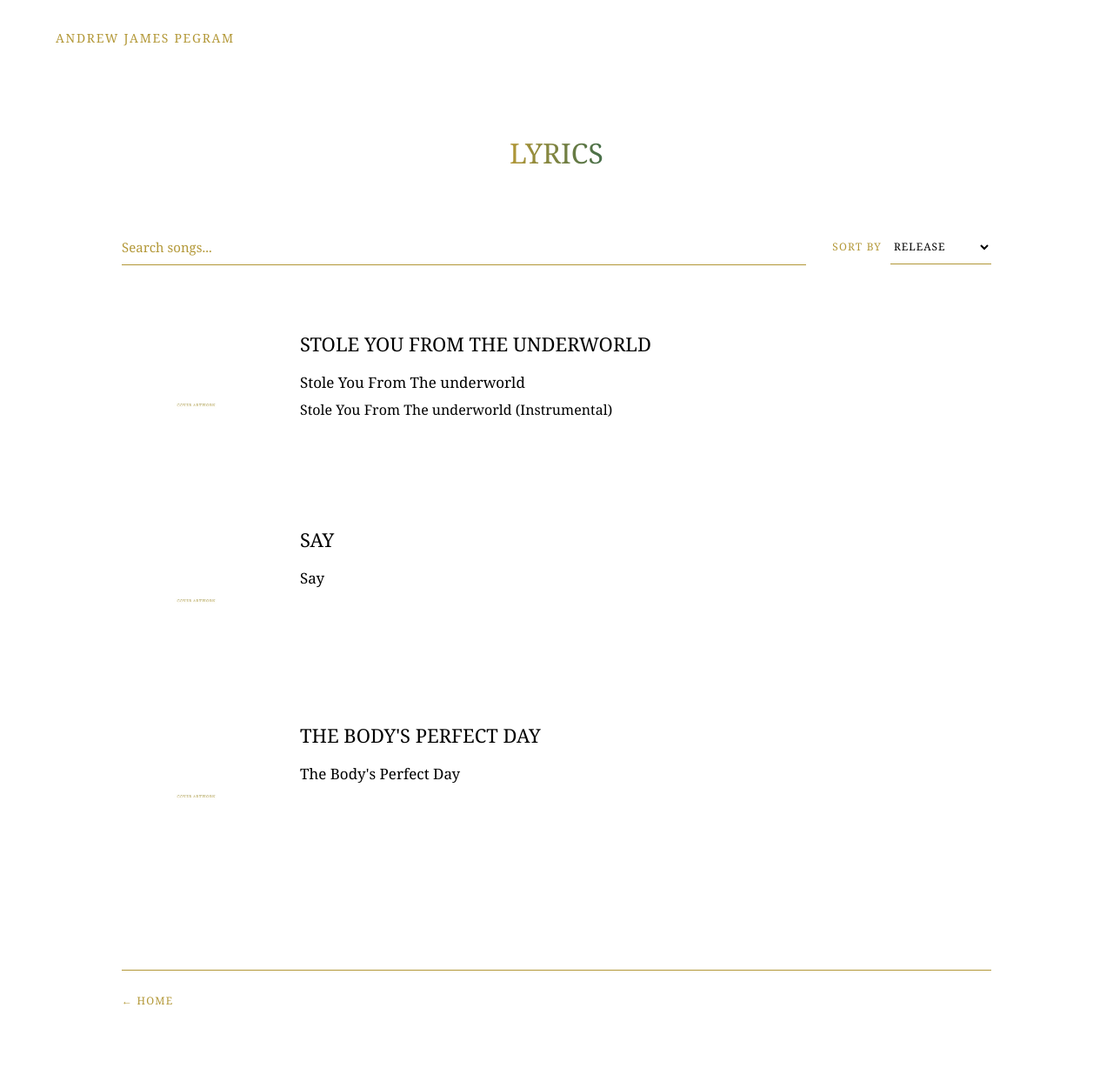
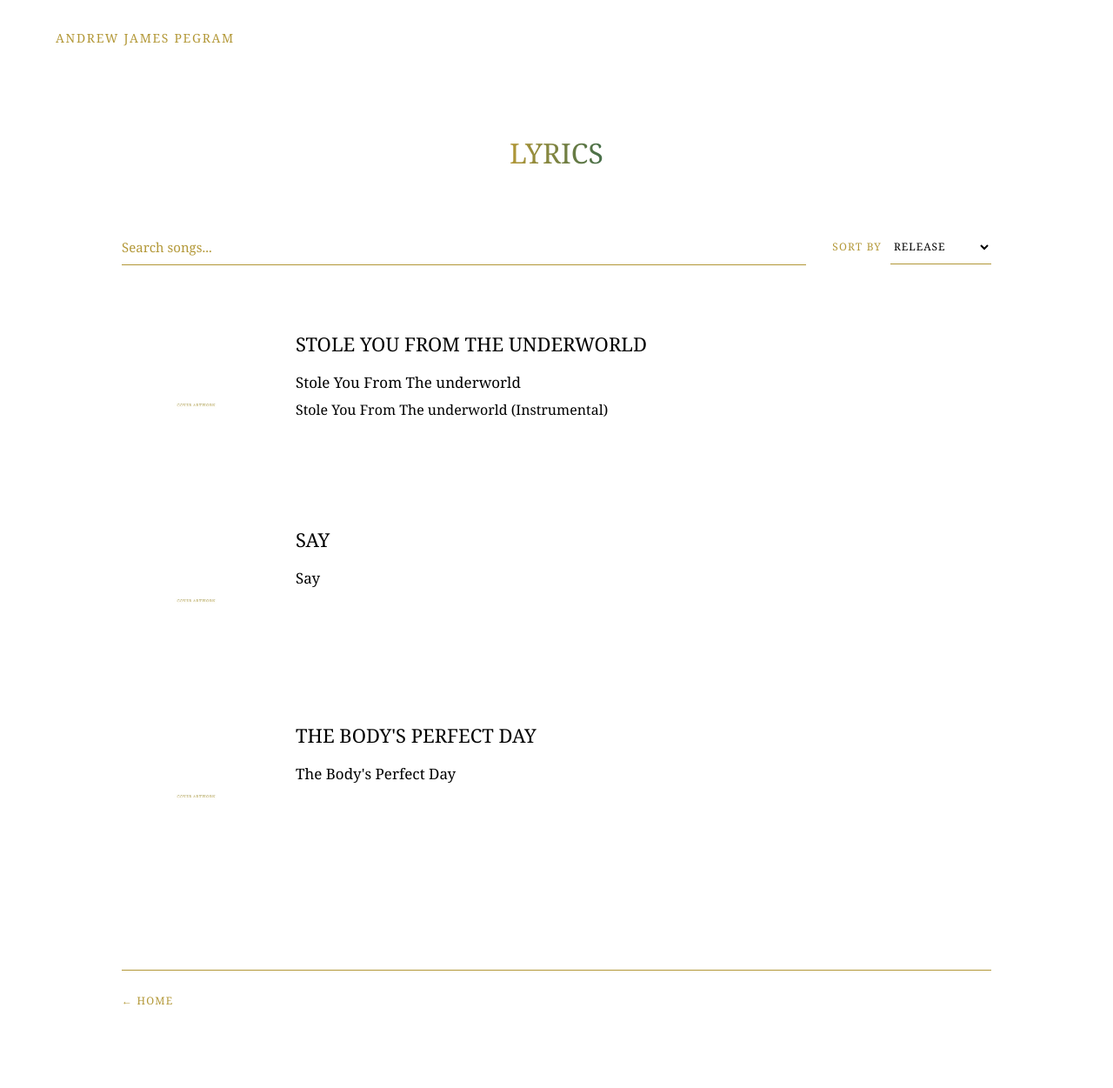
Before and after one commit to Drew-leotard/andrew-james-pegram-archive, a Jekyll site: the page built from lyrics/index.html, in a window 1280 px wide. Shown: the whole page at 87% size. Built offline with Jekyll 4.4.1, drawn with Linux system fonts in a browser that asks for light colours; some web fonts are replaced.

Commit message:
Update index.html
adjust spacing

```diff
--- a/lyrics/index.html
+++ b/lyrics/index.html
@@ -144,9 +144,9 @@
 .release-heading {
   display: grid;
   grid-template-columns: 180px 1fr;
-  gap: 25px;
+  gap: 20px;
   align-items: start;
-  margin-bottom: 15px;
+  margin-bottom: 8px;
 }
 
   .release-art-link {
@@ -361,12 +361,12 @@
     }
 
     .release-title {
-      font-size: 23px;
+      font-size: 24px;
     }
 
     .song-link,
     .all-song-link {
-      font-size: 15px;
+      font-size: 14px;
     }
 
 </style>
```
